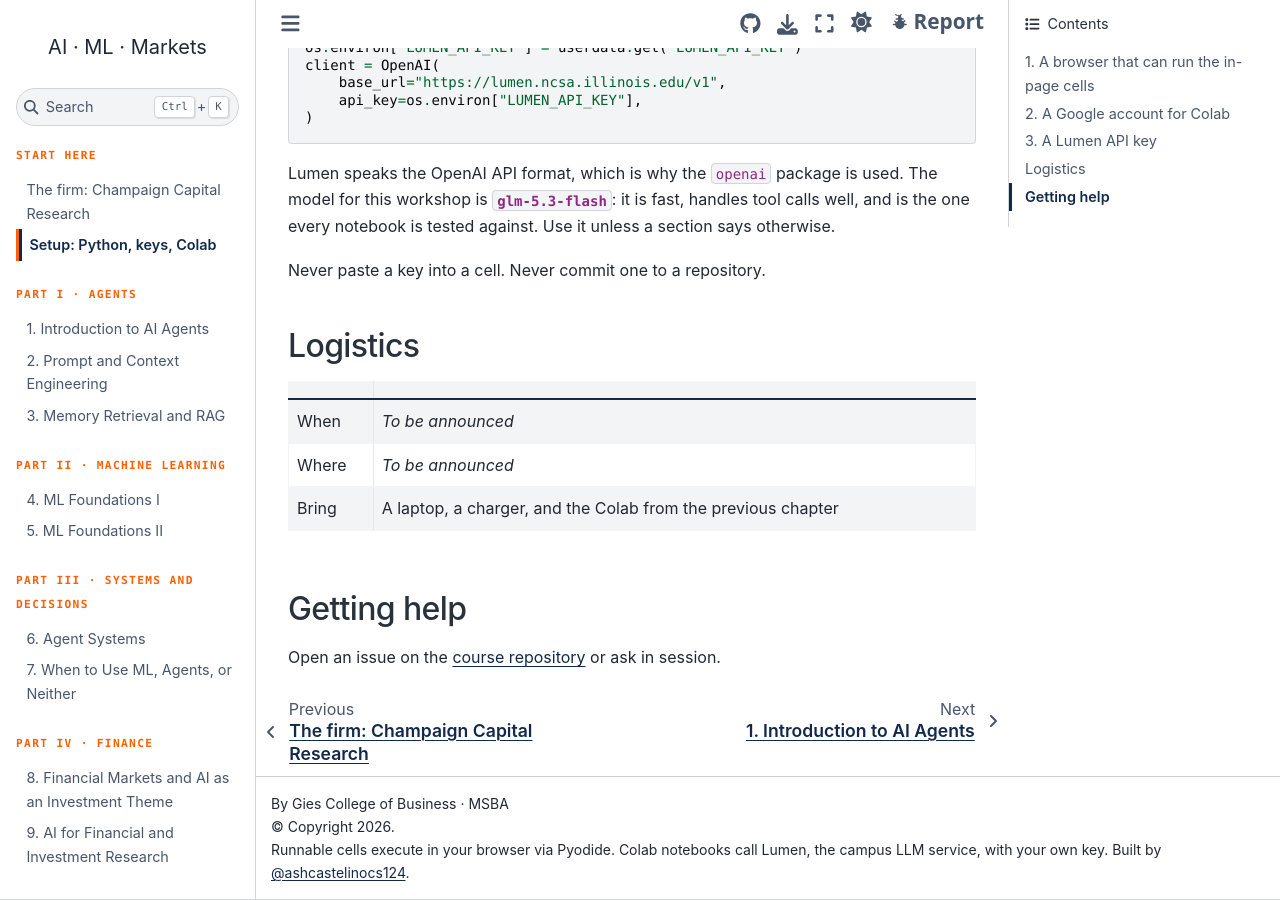
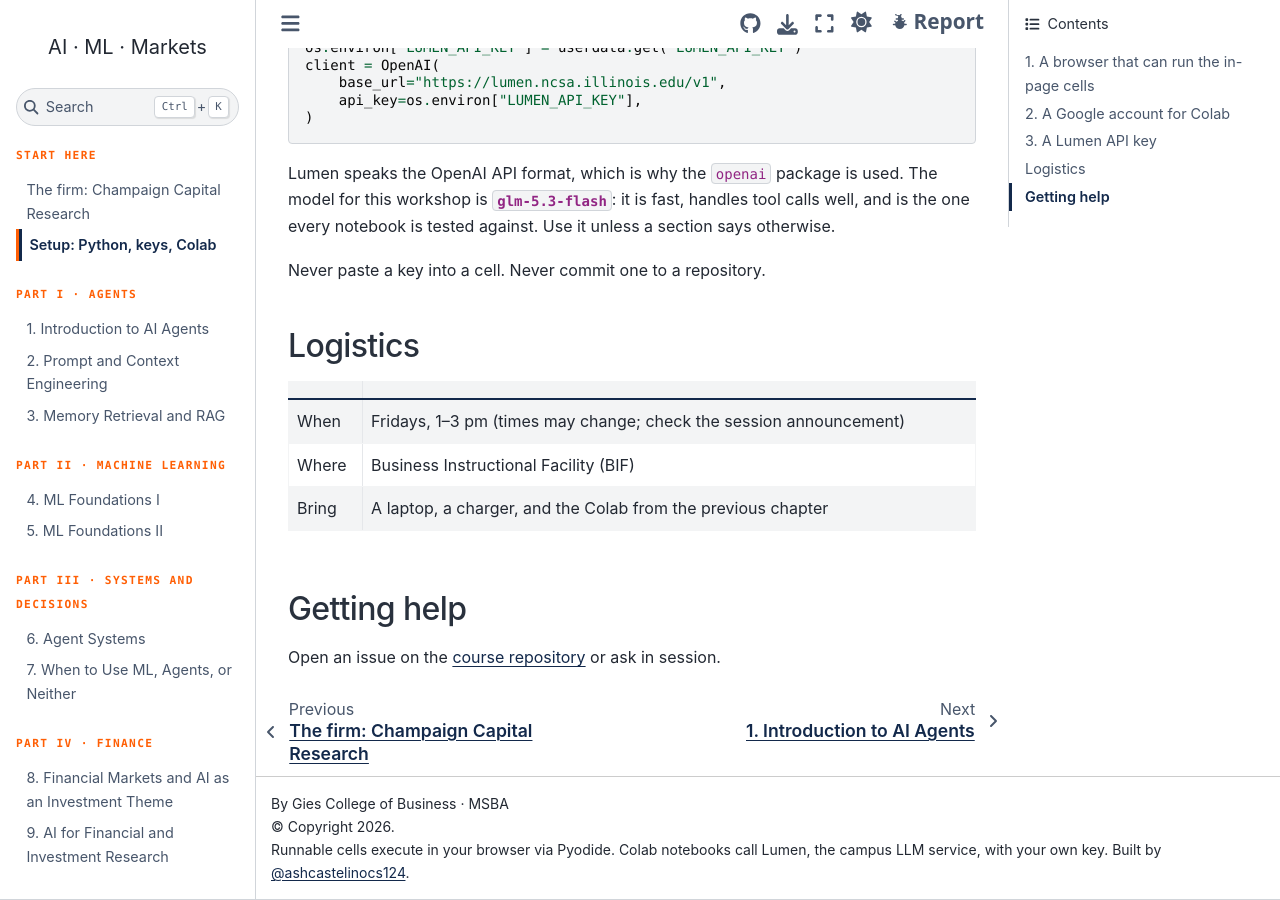
Before and after one commit to ashcastelinocs124/msba-ai-workshop, a Jupyter Book: the page built from book/setup.md, in a window 1280 px wide and 900 px high, scrolled down 1163 px. Built offline with Jupyter Book 1.0.4 settings and Sphinx 7.4.7 and the Sphinx Book theme 1.1.4, drawn with Linux system fonts in a browser that asks for light colours.

Commit message:
Add workshop logistics: Fridays 1–3 pm at the BIF

```diff
--- a/book/setup.md
+++ b/book/setup.md
@@ -49,8 +49,8 @@ Never paste a key into a cell. Never commit one to a repository.
 
 | | |
 |---|---|
-| When | *To be announced* |
-| Where | *To be announced* |
+| When | Fridays, 1–3 pm (times may change; check the session announcement) |
+| Where | Business Instructional Facility (BIF) |
 | Bring | A laptop, a charger, and the Colab from the previous chapter |
 
 ## Getting help
```
